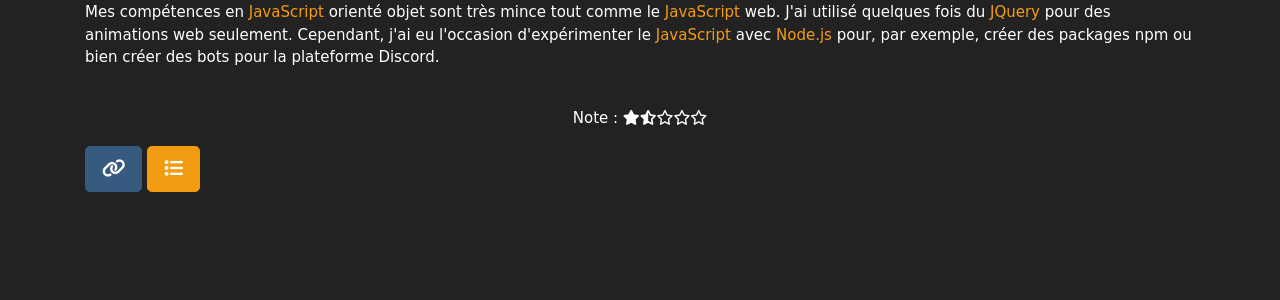
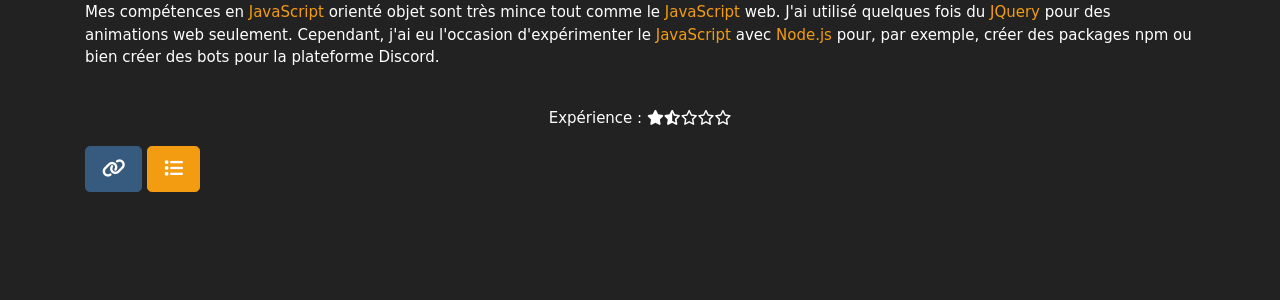
Before and after one commit to xReapex/Portfolio, a Symfony app: template templates/skills/javascript.html.twig in a window 1280 px wide. Shown: the part 273-573 px from the top of the page. Run offline with Twig, Linux system fonts and the light colour scheme; the template is opened without the code that fills it, so the values that code supplies are empty; some libraries are stand-ins or nearby versions; some web fonts are replaced.

Commit message:
Update JavaScript Skill

```diff
--- a/templates/skills/javascript.html.twig
+++ b/templates/skills/javascript.html.twig
@@ -8,5 +8,5 @@
 
     <p>Mes compétences en <c class="text-warning">JavaScript</c> orienté objet sont très mince tout comme le <c class="text-warning">JavaScript</c> web. J'ai utilisé quelques fois du <c class="text-warning">JQuery</c> pour des animations web seulement. Cependant, j'ai eu l'occasion d'expérimenter le <c class="text-warning">JavaScript</c> avec <c class="text-warning">Node.js</c> pour, par exemple, créer des packages npm ou bien créer des bots pour la plateforme Discord. </p>
     <br>
-    <center>Note : <html><body><i class="fas fa-star"></i><i class="fas fa-star-half-alt"></i><i class="far fa-star"></i><i class="far fa-star"></i><i class="far fa-star"></i></body></html></center>
+    <center>Expérience : <html><body><i class="fas fa-star"></i><i class="fas fa-star-half-alt"></i><i class="far fa-star"></i><i class="far fa-star"></i><i class="far fa-star"></i></body></html></center>
 {% endblock %}
```
